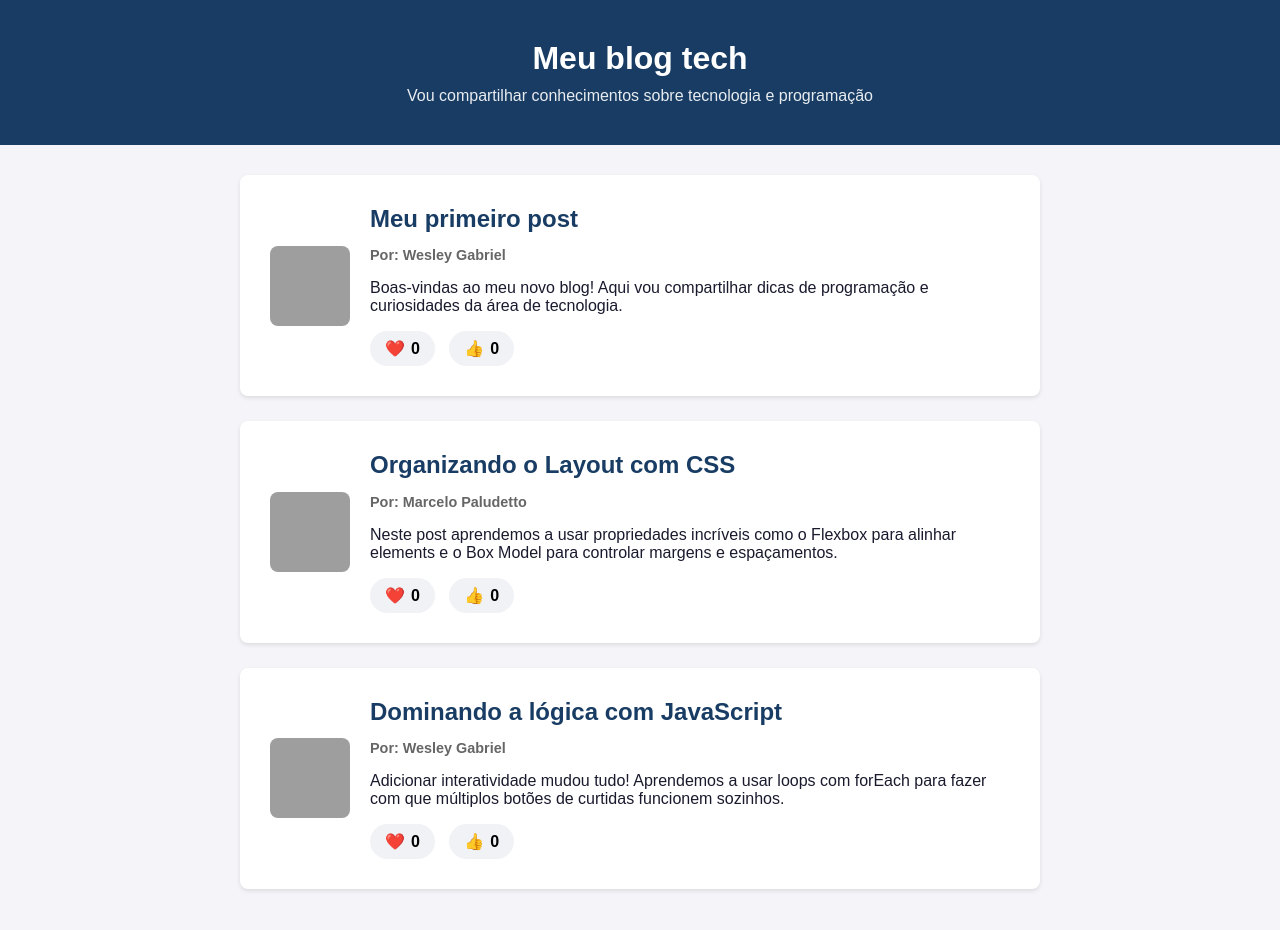
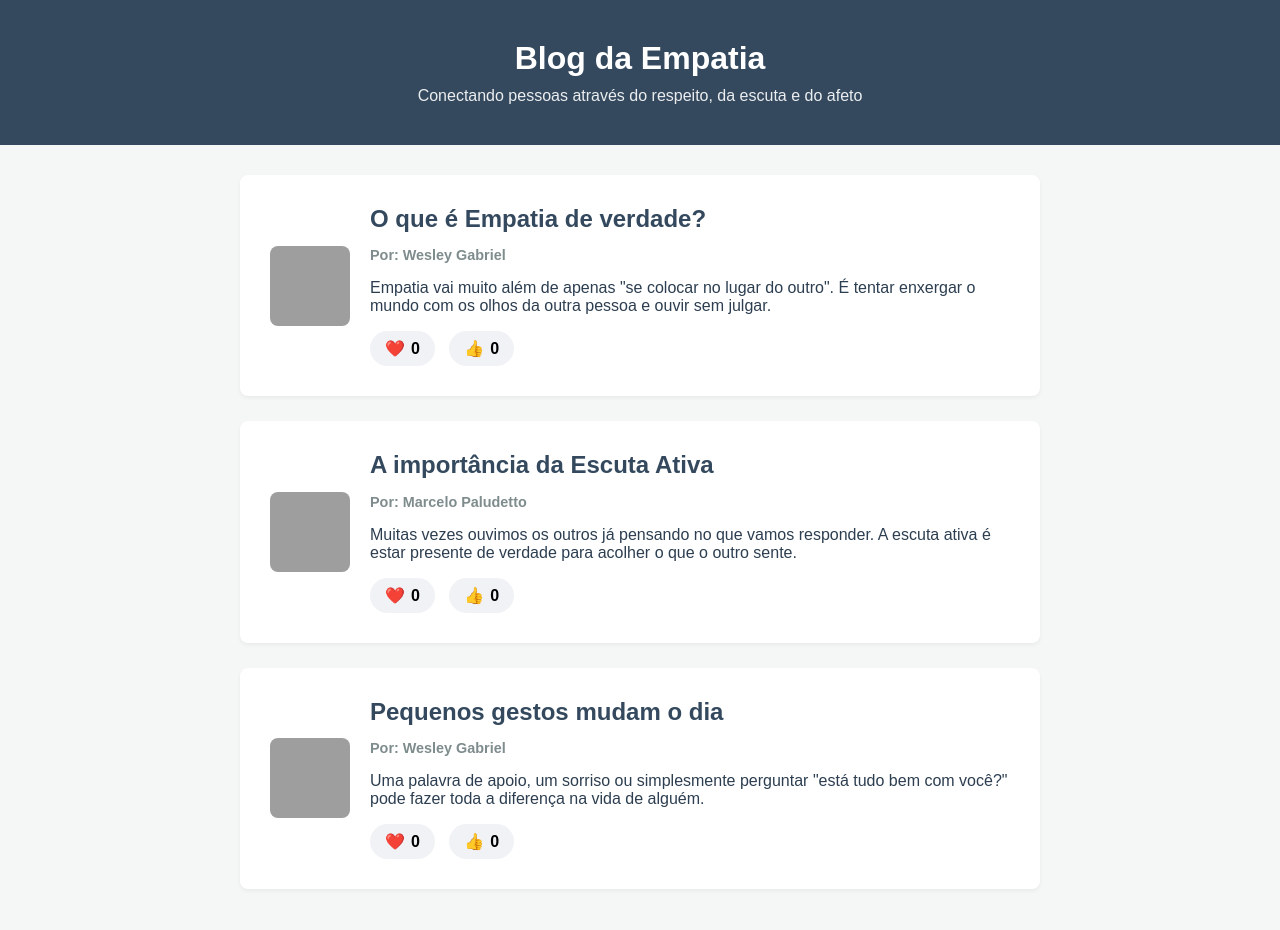
Before and after one commit to wesleyvitorinoferreira-tech/Meu-blog-tech., a plain HTML site: page tech/index.html in a window 1280 px wide. Drawn offline with Linux system fonts and the light colour scheme; grey boxes are pictures that could not be loaded.

Commit message:
tech/index.html

```diff
--- a/tech/index.html
+++ b/tech/index.html
@@ -3,13 +3,13 @@
 <head>
     <meta charset="UTF-8">
     <meta name="viewport" content="width=device-width, initial-scale=1.0">
-    <title>Meu Blog Tech</title>
+    <title>Blog da Empatia</title>
 
     <style>
         /* Estilo geral da página */
         body {
-            background-color: #f4f4f9;
-            color: #1a1a2e;
+            background-color: #f4f7f6;
+            color: #2c3e50;
             font-family: sans-serif;
             margin: 0;
             padding: 0;
@@ -17,7 +17,7 @@
 
         /* Estilo do Cabeçalho */
         header {
-            background-color: #183C63;
+            background-color: #34495e; /* Tom elegante e acolhedor */
             color: #FFFFFF;
             text-align: center;
             padding: 40px 20px;
@@ -45,7 +45,7 @@
             background-color: #ffffff;
             padding: 30px;
             border-radius: 8px;
-            box-shadow: 0 2px 4px rgba(0,0,0,0.1);
+            box-shadow: 0 2px 4px rgba(0,0,0,0.05);
             display: flex; /* Alinha a imagem ao lado do texto */
             gap: 20px;     /* Espaçamento interno entre imagem e texto */
             margin-bottom: 25px;
@@ -66,7 +66,7 @@
         }
 
         h2 {
-            color: #183C63;
+            color: #34495e;
             margin-top: 0;
             margin-bottom: 5px;
         }
@@ -74,7 +74,7 @@
         /* Estilo para destacar o autor */
         .artigo-autor {
             font-weight: bold;
-            color: #666666;
+            color: #7f8c8d;
             margin-bottom: 15px;
             font-size: 0.9rem;
         }
@@ -109,40 +109,40 @@
 <body>
 
     <header>
-        <h1>Meu blog tech</h1>
-        <p>Vou compartilhar conhecimentos sobre tecnologia e programação</p>
+        <h1>Blog da Empatia</h1>
+        <p>Conectando pessoas através do respeito, da escuta e do afeto</p>
     </header>
 
     <main class="container">
 
         <article>
-            <img src="https://images.unsplash.com/photo-1517694712202-14dd9538aa97?w=150" alt="Notebook com código na tela">
+            <img src="https://images.unsplash.com/photo-1516627145497-ae6968895b74?w=150" alt="Duas pessoas conversando de forma acolhedora">
             <div class="post-conteudo">
-                <h2>Meu primeiro post</h2>
+                <h2>O que é Empatia de verdade?</h2>
                 <p class="artigo-autor">Por: Wesley Gabriel</p>
-                <p>Boas-vindas ao meu novo blog! Aqui vou compartilhar dicas de programação e curiosidades da área de tecnologia.</p>
+                <p>Empatia vai muito além de apenas "se colocar no lugar do outro". É tentar enxergar o mundo com os olhos da outra pessoa e ouvir sem julgar.</p>
                 <button>❤️<span>0</span></button>
                 <button>👍<span>0</span></button>
             </div>
         </article>
 
         <article>
-            <img src="https://images.unsplash.com/photo-1507238691740-187a5b1d37b8?w=150" alt="Telas mostrando design de site">
+            <img src="https://images.unsplash.com/photo-1543269865-cbf427effbad?w=150" alt="Amigos rindo e se apoiando">
             <div class="post-conteudo">
-                <h2>Organizando o Layout com CSS</h2>
+                <h2>A importância da Escuta Ativa</h2>
                 <p class="artigo-autor">Por: Marcelo Paludetto</p>
-                <p>Neste post aprendemos a usar propriedades incríveis como o Flexbox para alinhar elements e o Box Model para controlar margens e espaçamentos.</p>
+                <p>Muitas vezes ouvimos os outros já pensando no que vamos responder. A escuta ativa é estar presente de verdade para acolher o que o outro sente.</p>
                 <button>❤️<span>0</span></button>
                 <button>👍<span>0</span></button>
             </div>
         </article>
 
         <article>
-            <img src="https://images.unsplash.com/photo-1555066931-4365d14bab8c?w=150" alt="Linhas de código Javascript de perto">
+            <img src="https://images.unsplash.com/photo-1484863137850-59afedd0599d?w=150" alt="Pessoas unindo as mãos em círculo">
             <div class="post-conteudo">
-                <h2>Dominando a lógica com JavaScript</h2>
+                <h2>Pequenos gestos mudam o dia</h2>
                 <p class="artigo-autor">Por: Wesley Gabriel</p>
-                <p>Adicionar interatividade mudou tudo! Aprendemos a usar loops com forEach para fazer com que múltiplos botões de curtidas funcionem sozinhos.</p>
+                <p>Uma palavra de apoio, um sorriso ou simplesmente perguntar "está tudo bem com você?" pode fazer toda a diferença na vida de alguém.</p>
                 <button>❤️<span>0</span></button>
                 <button>👍<span>0</span></button>
             </div>
@@ -164,7 +164,7 @@
                 if (curtiu === false) {
                     texto.textContent++; // Adiciona a curtida
                     curtiu = true;       // Define que o usuário já clicou
-                    botao.style.background = "#e2eafc"; // Muda a cor do botão ativo
+                    botao.style.background = "#fcd5ce"; // Muda a cor do botão ativo para um tom acolhedor
                 } else {
                     texto.textContent--; // Remove a curtida
                     curtiu = false;      // Reseta o estado
```
